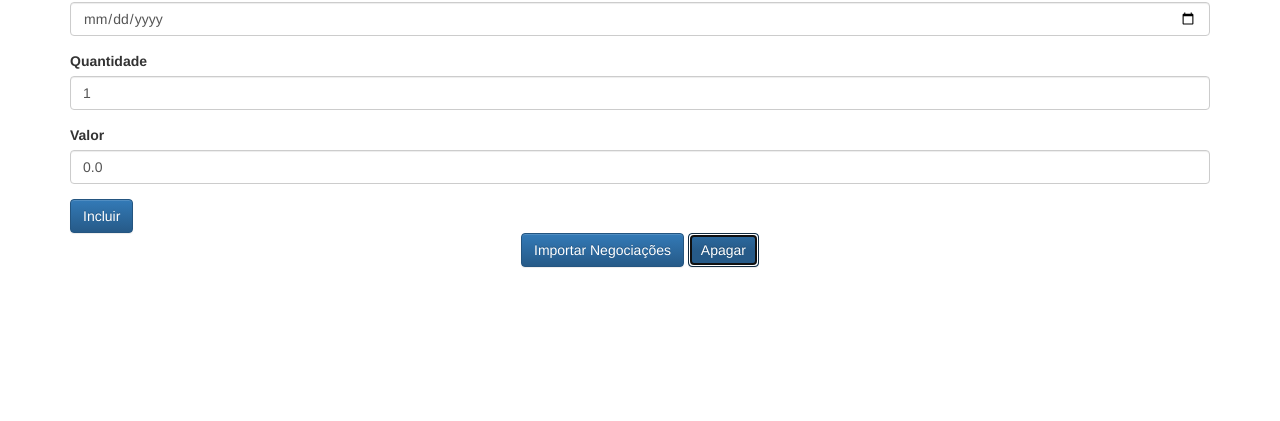
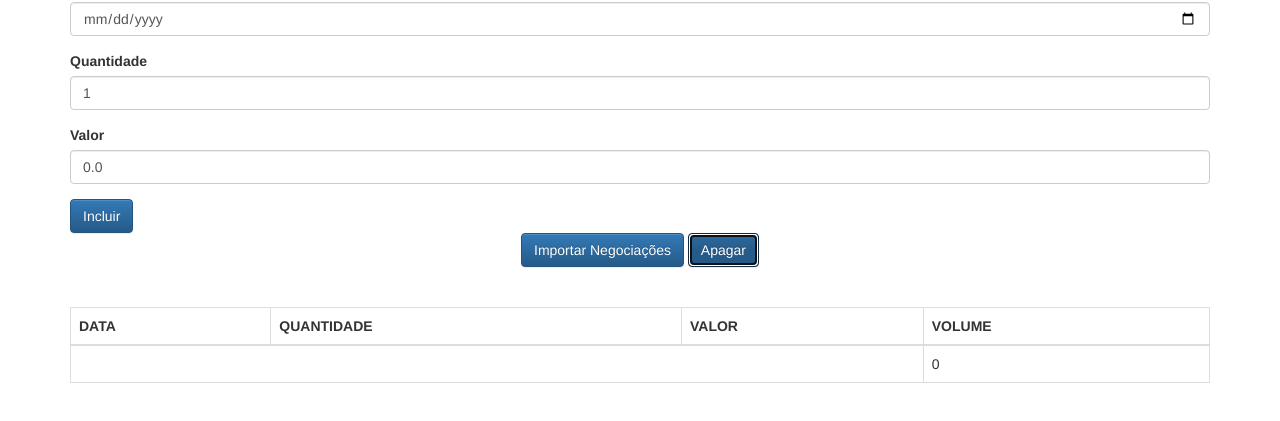
Before and after one commit to leonardomaier/es6-mvc, a plain HTML site: page client/index.html in a window 1280 px wide. Both pictures are taken after a click on the button "Apagar". Shown: the part 93-514 px from the top of the page. Drawn offline with Linux system fonts and the light colour scheme.

Commit message:
Added ProxyFactory and Proxy pattern

```diff
--- a/client/index.html
+++ b/client/index.html
@@ -13,7 +13,7 @@
 
     <div id="mensagemView"></div>
 
-    <form class="form" onsubmit="negociacao.adiciona(event)">
+    <form class="form" onsubmit="negociacaoController.adiciona(event)">
 
         <div class="form-group">
             <label for="data">Data</label>
@@ -37,7 +37,7 @@
         <button class="btn btn-primary text-center" type="button">
             Importar Negociações
         </button>
-        <button onclick="negociacao.apaga()" class="btn btn-primary text-center" type="button">
+        <button onclick="negociacaoController.apaga()" class="btn btn-primary text-center" type="button">
             Apagar
         </button>
     </div>
@@ -54,9 +54,11 @@
     <script type="text/javascript" src="js/app/views/NegociacoesView.js"></script>
     <script type="text/javascript" src="js/app/models/Mensagem.js"></script>
     <script type="text/javascript" src="js/app/views/MensagemView.js"></script>
+    <script type="text/javascript" src="js/app/services/ProxyFactory.js"></script>
+    <script type="text/javascript" src="js/app/helpers/Bind.js"></script>
 
     <script type="text/javascript">
-        let negociacao = new NegociacaoController();
+        let negociacaoController = new NegociacaoController();
     </script>
 </body>
 </html>
--- a/client/js/app/controllers/NegociacaoController.js
+++ b/client/js/app/controllers/NegociacaoController.js
@@ -8,25 +8,22 @@ class NegociacaoController {
 		this._inputQuantidade = $('#quantidade');
 		this._inputValor = $('#valor');
 
-		/*this._listaNegociacoes = new ListaNegociacoes(model =>
-			this._negociacoesView.update(model));*/
+		this._listaNegociacoes = new Bind(
+			new ListaNegociacoes(),
+			new NegociacoesView($('#negociacoesView')),
+			'adiciona', 'esvazia');
 
-		this._negociacoesView = new NegociacoesView($('#negociacoesView'));
-		this._negociacoesView.update(this._listaNegociacoes);
-
-		this._mensagem = new Mensagem();
-		this._mensagemView = new MensagemView($('#mensagemView'));
-		this._mensagemView.update(this._mensagem);
+		this._mensagem = new Bind(
+			new Mensagem(),
+			new MensagemView($('#mensagemView')),
+			'texto');
 	}
 
 	adiciona(event) {
 
 		event.preventDefault();
 		this._listaNegociacoes.adiciona(this._criaNegociacao());
-
 		this._mensagem.texto = 'Negociação adicionada com sucesso!';
-		this._mensagemView.update(this._mensagem);
-
 		this._limpaFormulario();
 
 	}
@@ -34,9 +31,7 @@ class NegociacaoController {
 	apaga() {
 
 		this._listaNegociacoes.esvazia();
-
 		this._mensagem.texto = 'Negociações apagadas com sucesso!';
-		this._mensagemView.update(this._mensagem);
 	}
 
 	_criaNegociacao() {
--- /dev/null
+++ b/client/js/app/helpers/Bind.js
@@ -0,0 +1,12 @@
+class Bind {
+
+	constructor(model, view, ...props) {
+
+		let proxy = ProxyFactory.create(model, props, model =>
+			view.update(model));
+
+		view.update(model);
+
+		return proxy;
+	}
+}
--- /dev/null
+++ b/client/js/app/services/ProxyFactory.js
@@ -0,0 +1,37 @@
+class ProxyFactory {
+
+	static create(objeto, props, acao) {
+
+		return new Proxy(objeto, {
+
+            get(target, prop, receiver) {
+
+                if(props.includes(prop) && ProxyFactory._isFunction(target[prop])) {
+
+                    return function() {
+
+                        console.log(`Interceptando a propriedade ${prop}`);
+                        Reflect.apply(target[prop], target, arguments);
+                        return acao(target);
+                    }
+                }
+
+                return Reflect.get(target, prop, receiver);
+            },
+
+            set(target, prop, value, receiver) {
+
+            	if (props.includes(prop)) {
+            		acao(target);
+            	}
+
+            	return Reflect.set(target, prop, value, receiver);
+            }
+        });
+	}
+
+	static _isFunction(func) {
+
+		return typeof(func) == typeof(Function);
+	}
+}
```
